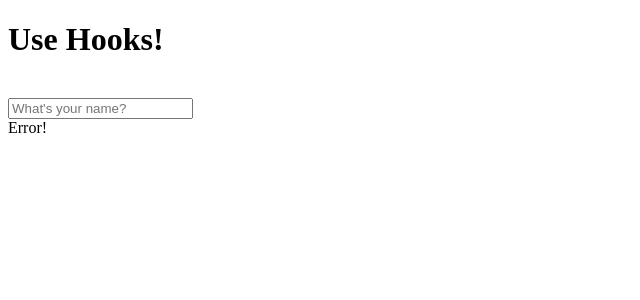
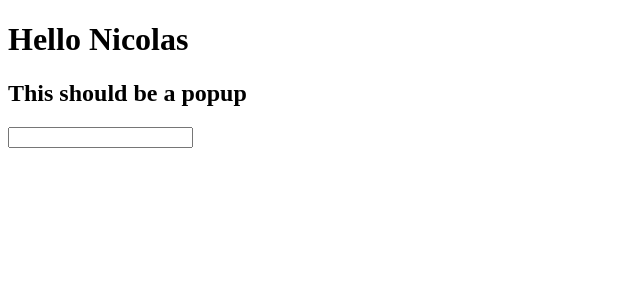
Before and after one commit to KIMJUNSICK/reactHooks-practice, a React (Create React App) app: page / in a window 1280 px wide. Shown: the top 300 px of the page, without its empty margins (0-640 px from the left). Built offline with nearby package versions, Linux system fonts and the light colour scheme; no server answers.

Commit message:
Recognize Outside with Click event
I don't know why not write useEffect() in the function

```diff
--- a/src/App.js
+++ b/src/App.js
@@ -1,54 +1,31 @@
-import React, { useState, useEffect } from "react";
-import axios from "axios";
+import React, { useRef, useEffect, createRef } from "react";
+import ReactDOM from "react-dom";
 
-const useInput = defaultValue => {
-  const [value, setValue] = useState(defaultValue);
-
-  const onChange = e => {
-    const {
-      target: { value }
-    } = e;
-    setValue(value);
-  };
-  return { value, onChange };
-};
-
-const useFetch = url => {
-  const [payload, setPayload] = useState(null);
-  const [loading, setLoading] = useState(true);
-  const [error, setError] = useState("");
-
-  const callUrl = async () => {
-    try {
-      const { data } = await axios.get(url);
-      setPayload(data);
-    } catch {
-      setError("Error!");
-    } finally {
-      setLoading(false);
+const clickOutside = ftn => {
+  const ref = createRef();
+  const handleClick = e => {
+    if (!ref.current.contains(e.target)) {
+      ftn();
     }
   };
-
   useEffect(() => {
-    callUrl();
+    document.addEventListener("click", handleClick);
   }, []);
-
-  return { payload, loading, error };
+  return ref;
 };
 
 const App = () => {
-  const name = useInput("");
-  const { payload, loading, error } = useFetch("https://aws.random.cat/meow");
-  console.log(name);
+  const onClickOutside = () => {
+    console.log("Out!");
+  };
+  const ref = clickOutside(onClickOutside);
   return (
     <div className="App">
-      <h1>Use Hooks!</h1>
-      <br />
-      <input {...name} placeholder="What's your name?" />
-      <br />
-      {loading && <span>loading your cat!</span>}
-      {!loading && error && <span>{error}</span>}
-      {!loading && payload && <img src={payload.file} width="250" />}
+      <div ref={ref}>
+        <h1>Hello Nicolas</h1>
+        <h2>This should be a popup</h2>
+      </div>
+      <input type="text" />
     </div>
   );
 };
```
